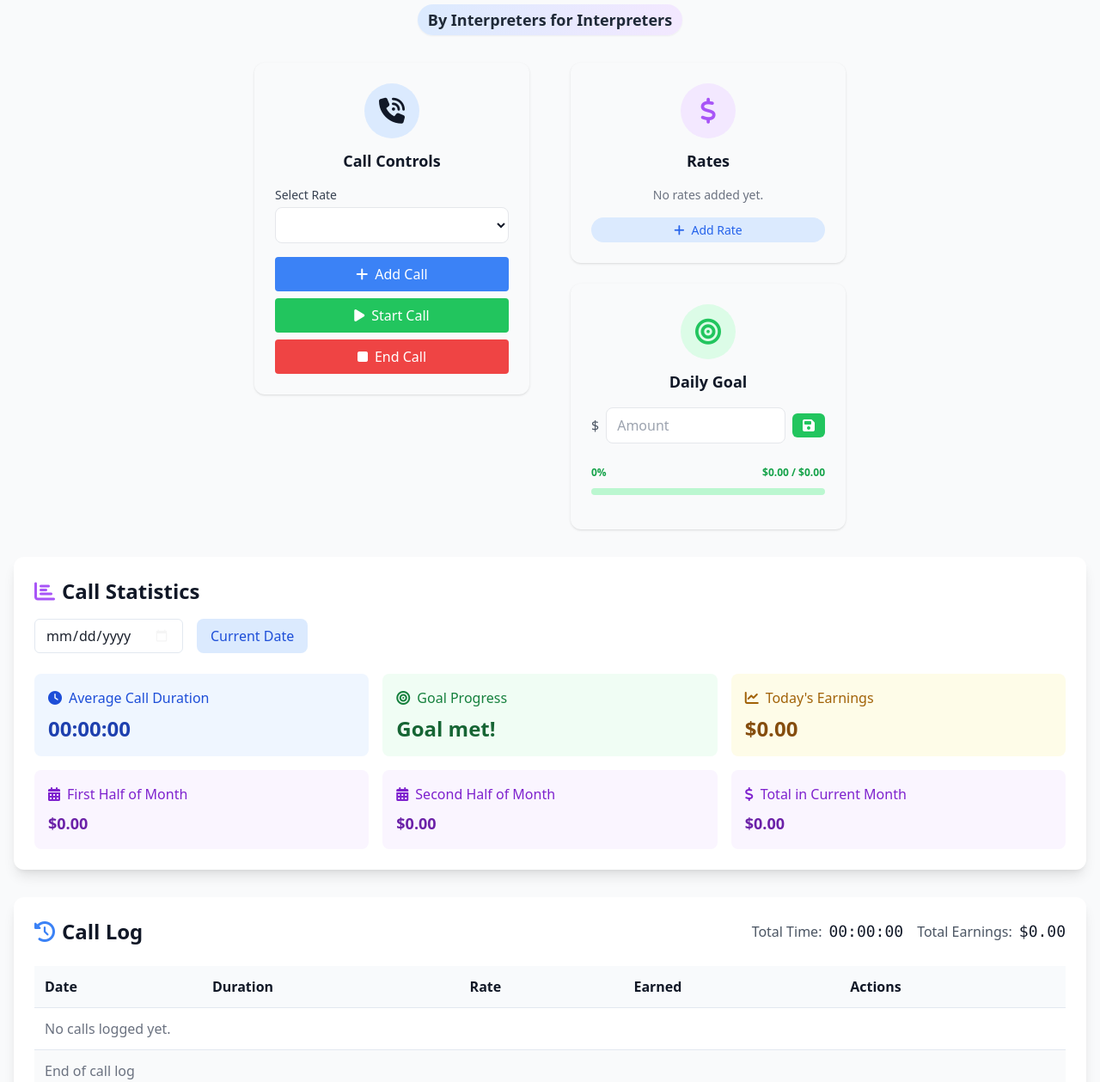
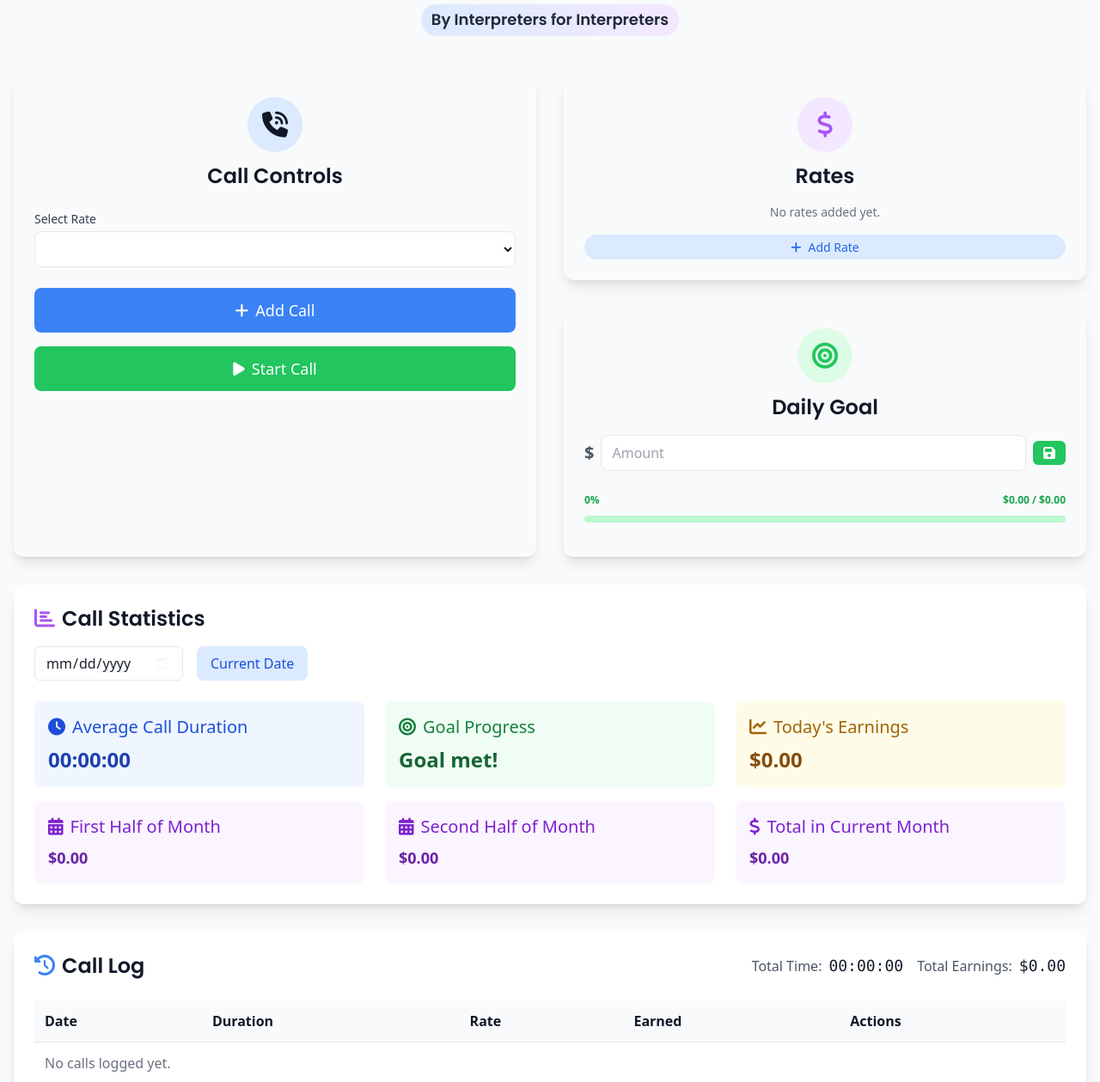
Before and after one commit to untopo/work-time-tracker, a plain HTML site: page index.html in a window 1280 px wide. Shown: the part 179-1438 px from the top of the page at 86% size. Drawn offline with nearby package versions, Linux system fonts and the light colour scheme.

Commit message:
Update index.html

```diff
--- a/index.html
+++ b/index.html
@@ -6,6 +6,9 @@
     <title>Work Time Tracker</title>
     <script src="https://cdn.tailwindcss.com"></script>
     <link rel="stylesheet" href="https://cdnjs.cloudflare.com/ajax/libs/font-awesome/6.4.0/css/all.min.css">
+    <link rel="preconnect" href="https://fonts.googleapis.com">
+    <link rel="preconnect" href="https://fonts.gstatic.com" crossorigin>
+    <link href="https://fonts.googleapis.com/css2?family=Poppins:wght@400;600;700&display=swap" rel="stylesheet">
     <style>
         @keyframes heartbeat {
             0% { transform: scale(1); }
@@ -18,6 +21,17 @@
         .animate-beat {
             animation: heartbeat 1s infinite;
             display: inline-block;
+        }
+
+        /* New glow pulse animation for active calls */
+        @keyframes glow-pulse {
+            0% { box-shadow: 0 0 5px rgba(59, 130, 246, 0.4), 0 0 10px rgba(59, 130, 246, 0.3); }
+            50% { box-shadow: 0 0 15px rgba(59, 130, 246, 0.6), 0 0 25px rgba(59, 130, 246, 0.4); }
+            100% { box-shadow: 0 0 5px rgba(59, 130, 246, 0.4), 0 0 10px rgba(59, 130, 246, 0.3); }
+        }
+        .active-call-pulse {
+            animation: glow-pulse 2s infinite;
+            border: 2px solid #3b82f6;
         }
 
         .amount-input { width: 100px; }
@@ -426,6 +440,19 @@
                 flex-direction: column;
             }
         }
+
+        /* New Typography Styles */
+        .font-poppins {
+            font-family: 'Poppins', sans-serif;
+        }
+
+        h1 {
+            font-weight: 700;
+        }
+
+        h2, h3, h4 {
+            font-weight: 600;
+        }
     </style>
 </head>
 <body class="bg-gray-50 dark:bg-gray-900 text-gray-900 dark:text-gray-100 transition-colors">
@@ -433,76 +460,76 @@
     <div class="flex justify-end mb-4 gap-2">
         <button id="settings-toggle" aria-label="Open settings"
                 class="w-10 h-10 flex items-center justify-center rounded-full bg-gray-100 dark:bg-gray-800 hover:bg-gray-200 dark:hover:bg-gray-700 transition-all duration-300 focus:outline-none">
-            <i class="fas fa-cog text-gray-600 dark:text-gray-300 transition-transform duration-300"></i>
+            <i class="fas fa-cog text-gray-600 dark:text-gray-300 transition-transform duration-300 text-xl"></i>
         </button>
         <button id="dark-toggle" aria-label="Toggle dark mode"
                 class="w-10 h-10 flex items-center justify-center rounded-full bg-gray-100 dark:bg-gray-800 hover:bg-gray-200 dark:hover:bg-gray-700 transition-all duration-300 focus:outline-none">
-            <i class="fas fa-sun text-yellow-500 hidden dark:block"></i>
-            <i class="fas fa-moon text-gray-600 dark:text-gray-300 block dark:hidden"></i>
-        </button>
-    </div>
-
-    <header class="mb-8 text-center">
-        <h1 class="text-4xl md:text-5xl font-extrabold bg-gradient-to-r from-blue-600 to-purple-600 bg-clip-text text-transparent mb-3 animate-gradient">
+            <i class="fas fa-sun text-yellow-500 hidden dark:block text-xl"></i>
+            <i class="fas fa-moon text-gray-600 dark:text-gray-300 block dark:hidden text-xl"></i>
+        </button>
+    </div>
+
+    <header class="mb-12 text-center">
+        <h1 class="text-4xl md:text-5xl font-poppins bg-gradient-to-r from-blue-600 to-purple-600 bg-clip-text text-transparent mb-3 animate-gradient">
             Work Time Tracker
         </h1>
         <p class="text-lg md:text-xl text-gray-700 dark:text-gray-300 font-light tracking-wide mb-2">
             <span class="inline-block">
-                <i class="fas fa-clock text-blue-500 dark:text-blue-400 mr-2 animate-pulse"></i>
+                <i class="fas fa-clock text-blue-500 dark:text-blue-400 mr-2 animate-pulse text-lg"></i>
                 Track Your Time
             </span>
             <span class="mx-2">•</span>
             <span class="inline-block">
-                <i class="fas fa-chart-line text-purple-500 dark:text-purple-400 mr-2 animate-pulse"></i>
+                <i class="fas fa-chart-line text-purple-500 dark:text-purple-400 mr-2 animate-pulse text-lg"></i>
                 Monitor Earnings
             </span>
         </p>
-        <p class="text-md md:text-lg font-semibold text-gray-800 dark:text-gray-200 bg-gradient-to-r from-blue-100 to-purple-100 dark:from-gray-900 dark:to-black py-1 px-3 rounded-full inline-block shadow-sm">
+        <p class="text-md md:text-lg font-poppins font-semibold text-gray-800 dark:text-gray-200 bg-gradient-to-r from-blue-100 to-purple-100 dark:from-gray-900 dark:to-black py-1 px-3 rounded-full inline-block shadow-sm">
             By Interpreters for Interpreters
         </p>
     </header>
 
-<div class="flex flex-col md:flex-row items-start justify-center gap-12 mb-8">
-    <div class="tracker-container dark:bg-gray-800 rounded-xl shadow p-6 flex flex-col items-center w-full">
-        <div class="flex flex-col items-center mb-2">
+<div class="grid grid-cols-1 md:grid-cols-2 gap-8 mb-8">
+    <div class="dark:bg-gray-800 rounded-xl shadow-lg p-6 w-full">
+        <div class="flex flex-col items-center mb-4">
             <div class="bg-blue-100 dark:bg-blue-950 rounded-full w-16 h-16 flex items-center justify-center mb-3">
                 <i class="fas fa-phone-volume text-3xl text-primary dark:text-blue-300"></i>
             </div>
-            <h2 class="text-lg font-semibold mb-2 text-dark dark:text-gray-200">Call Controls</h2>
-        </div>
-        <div class="w-full mb-4">
+            <h2 class="text-2xl font-poppins font-semibold mb-2 text-dark dark:text-gray-200">Call Controls</h2>
+        </div>
+        <div class="w-full mb-6">
             <label for="select-call-rate" class="block text-sm font-medium text-gray-700 dark:text-gray-300 mb-1">Select Rate</label>
             <select id="select-call-rate"
-        class="w-full px-3 py-2 border rounded-lg focus:outline-none focus:border-blue-500 dark:bg-gray-700 dark:border-gray-600 dark:text-gray-200 bg-white dark:bg-gray-800">
+                class="w-full px-4 py-2 border rounded-lg focus:outline-none focus:border-blue-500 dark:bg-gray-700 dark:border-gray-600 dark:text-gray-200 bg-white dark:bg-gray-800">
             </select>
         </div>
-        <div class="flex flex-col gap-2 w-full">
-            <button id="add-call-btn" class="bg-blue-500 text-white px-4 py-2 rounded hover:bg-blue-600 dark:bg-blue-500 dark:hover:bg-blue-600 transition w-full flex items-center justify-center gap-2">
+        <div class="flex flex-col gap-4 w-full">
+            <button id="add-call-btn" class="bg-blue-500 text-white px-4 py-3 rounded-lg hover:bg-blue-600 dark:bg-blue-500 dark:hover:bg-blue-600 transition w-full flex items-center justify-center gap-2 text-lg">
                 <i class="fas fa-plus"></i> Add Call
             </button>
-            <button id="start-call-btn" class="bg-green-500 text-white px-4 py-2 rounded hover:bg-green-600 dark:hover:bg-green-800 transition w-full flex items-center justify-center gap-2">
+            <button id="start-call-btn" class="bg-green-500 text-white px-4 py-3 rounded-lg hover:bg-green-600 dark:hover:bg-green-800 transition w-full flex items-center justify-center gap-2 text-lg">
                 <i class="fas fa-play"></i> Start Call
             </button>
-            <button id="end-call-btn" class="bg-red-500 text-white px-4 py-2 rounded hover:bg-red-600 dark:hover:bg-red-800 transition w-full flex items-center justify-center gap-2">
+            <button id="end-call-btn" class="bg-red-500 text-white px-4 py-3 rounded-lg hover:bg-red-600 dark:hover:bg-red-800 transition w-full flex items-center justify-center gap-2 text-lg" style="display:none;">
                 <i class="fas fa-stop"></i> End Call
             </button>
         </div>
-        <div id="live-call-info" class="mt-4 w-full" style="display:none;">
-            <div class="flex flex-col items-center bg-green-50 dark:bg-green-900 rounded-lg p-3 shadow-inner">
-                <span class="text-green-700 dark:text-green-300 font-semibold text-sm mb-1">Ongoing Call</span>
-                <span id="live-call-timer" class="font-mono text-xl text-green-900 dark:text-green-200 mb-1">00:00:00</span>
-                <span id="live-call-earnings" class="font-mono text-lg text-green-800 dark:text-green-100">$0.00 earned</span>
-            </div>
-        </div>
-    </div>
-
-    <div class="flex flex-col w-full tracker-container">
-        <div class="dark:bg-gray-800 rounded-xl shadow p-6 w-full mb-6">
+        <div id="live-call-info" class="mt-6 w-full rounded-lg shadow-inner transition-all" style="display:none;">
+            <div class="flex flex-col items-center bg-green-50 dark:bg-green-900/40 rounded-lg p-4">
+                <span class="text-green-700 dark:text-green-300 font-semibold text-lg mb-2">Ongoing Call</span>
+                <span id="live-call-timer" class="font-mono text-3xl text-green-900 dark:text-green-200 font-bold mb-2">00:00:00</span>
+                <span id="live-call-earnings" class="font-mono text-2xl text-green-800 dark:text-green-100 font-bold">$0.00 earned</span>
+            </div>
+        </div>
+    </div>
+
+    <div class="grid grid-cols-1 gap-8">
+        <div class="dark:bg-gray-800 rounded-xl shadow-lg p-6 w-full">
             <div class="flex flex-col items-center mb-4">
                 <div class="bg-purple-100 dark:bg-purple-950 rounded-full w-16 h-16 flex items-center justify-center mb-3">
                     <i class="fas fa-dollar-sign text-3xl text-purple-500 dark:text-purple-300"></i>
                 </div>
-                <h2 class="text-lg font-semibold text-dark dark:text-gray-200">Rates</h2>
+                <h2 class="text-2xl font-poppins font-semibold text-dark dark:text-gray-200">Rates</h2>
             </div>
             <div id="rates-list" class="mb-4">
             </div>
@@ -513,7 +540,7 @@
                 <input type="text" id="rate-name" placeholder="Rate Name" maxlength="50"
                     class="w-full mb-2 px-3 py-2 border rounded-lg focus:outline-none focus:border-blue-500">
                 <div class="flex items-center mb-2">
-                    <span class="text-gray-600 dark:text-gray-300 mr-2">$</span>
+                    <span class="text-gray-600 dark:text-gray-300 mr-2 text-xl font-bold">$</span>
                     <input type="number" id="rate-amount" placeholder="Amount" step="0.01" min="0.01" max="999999"
                         class="flex-1 px-3 py-2 border rounded-lg focus:outline-none focus:border-blue-500">
                     <span class="text-gray-600 dark:text-gray-300 ml-2">/min</span>
@@ -531,17 +558,17 @@
             </form>
         </div>
 
-        <div class="dark:bg-gray-800 rounded-xl shadow p-6 w-full">
+        <div class="dark:bg-gray-800 rounded-xl shadow-lg p-6 w-full">
             <div class="flex flex-col items-center mb-4">
                 <div class="bg-green-100 dark:bg-green-950 rounded-full w-16 h-16 flex items-center justify-center mb-3">
                     <i class="fas fa-bullseye text-3xl text-green-500 dark:text-green-300"></i>
                 </div>
-                <h2 class="text-lg font-semibold text-dark dark:text-gray-200">Daily Goal</h2>
+                <h2 class="text-2xl font-poppins font-semibold text-dark dark:text-gray-200">Daily Goal</h2>
             </div>
             <form id="goal-form" class="flex items-center gap-2">
                 <div class="flex-1">
                     <div class="flex items-center">
-                        <span class="text-gray-600 dark:text-gray-300 mr-2">$</span>
+                        <span class="text-gray-600 dark:text-gray-300 mr-2 text-xl font-bold">$</span>
                         <input type="number" id="goal-amount" placeholder="Amount" step="0.01" min="0" max="999999"
                             class="flex-1 px-3 py-2 border rounded-lg focus:outline-none focus:border-blue-500">
                     </div>
@@ -577,13 +604,12 @@
     </div>
 </div>
 
-<div class="bg-white dark:bg-gray-800 rounded-xl shadow-lg overflow-hidden mb-8">
-    <div class="p-6">
-        <h2 class="text-2xl font-semibold text-gray-900 dark:text-gray-100 mb-4">
+<div class="bg-white dark:bg-gray-800 rounded-xl shadow-lg overflow-hidden mb-8 p-6">
+    <h2 class="text-2xl font-poppins font-semibold text-gray-900 dark:text-gray-100 mb-4">
         <i class="fas fa-chart-bar text-purple-500 mr-2"></i>Call Statistics
     </h2>
     <div class="flex justify-between items-center mb-6">
-            <div class="flex items-center gap-4">
+        <div class="flex items-center gap-4 flex-wrap">
             <input type="date" id="stats-date-picker"
                    class="px-3 py-2 border rounded-lg focus:outline-none focus:border-blue-500 dark:bg-gray-700 dark:border-gray-600 dark:text-gray-200"
             />
@@ -594,30 +620,30 @@
         </div>
     </div>
 
-        <div class="grid grid-cols-1 md:grid-cols-3 gap-4 mb-4">
+    <div class="grid grid-cols-1 md:grid-cols-3 gap-6 mb-4">
         <div class="bg-blue-50 dark:bg-blue-900/40 p-4 rounded-lg">
-                <h3 class="text-blue-700 dark:text-blue-300 font-medium mb-2">
+            <h3 class="text-blue-700 dark:text-blue-300 font-medium mb-2 text-xl">
                 <i class="fas fa-clock mr-2"></i>Average Call Duration
             </h3>
             <p id="avg-duration" class="text-2xl font-bold text-blue-800 dark:text-blue-200">00:00:00</p>
         </div>
         <div class="bg-green-50 dark:bg-green-900/40 p-4 rounded-lg">
-                <h3 class="text-green-700 dark:text-green-300 font-medium mb-2">
+            <h3 class="text-green-700 dark:text-green-300 font-medium mb-2 text-xl">
                 <i class="fas fa-bullseye mr-2"></i>Goal Progress
             </h3>
             <p id="goal-estimate" class="text-2xl font-bold text-green-800 dark:text-green-200">-- mins to goal</p>
         </div>
         <div class="bg-yellow-50 dark:bg-yellow-900/40 p-4 rounded-lg">
-                <h3 class="text-yellow-700 dark:text-yellow-300 font-medium mb-2">
+            <h3 class="text-yellow-700 dark:text-yellow-300 font-medium mb-2 text-xl">
                 <i class="fas fa-chart-line mr-2"></i>Today's Earnings
             </h3>
             <p id="today-earnings" class="text-2xl font-bold text-yellow-800 dark:text-yellow-200">$0.00</p>
         </div>
     </div>
 
-        <div id="monthly-earnings-cards" class="grid grid-cols-1 md:grid-cols-3 gap-4">
+    <div id="monthly-earnings-cards" class="grid grid-cols-1 md:grid-cols-3 gap-6">
         <div class="bg-purple-50 dark:bg-purple-900/40 p-4 rounded-lg">
-                <h3 class="text-purple-700 dark:text-purple-300 font-medium mb-2">
+            <h3 class="text-purple-700 dark:text-purple-300 font-medium mb-2 text-xl">
                 <i class="fas fa-calendar-alt mr-2"></i>First Half of Month
             </h3>
             <p class="text-lg text-purple-800 dark:text-purple-200 font-bold">
@@ -625,7 +651,7 @@
             </p>
         </div>
         <div class="bg-purple-50 dark:bg-purple-900/40 p-4 rounded-lg">
-                <h3 class="text-purple-700 dark:text-purple-300 font-medium mb-2">
+            <h3 class="text-purple-700 dark:text-purple-300 font-medium mb-2 text-xl">
                 <i class="fas fa-calendar-alt mr-2"></i>Second Half of Month
             </h3>
             <p class="text-lg text-purple-800 dark:text-purple-200 font-bold">
@@ -633,7 +659,7 @@
             </p>
         </div>
         <div class="bg-purple-50 dark:bg-purple-900/40 p-4 rounded-lg">
-                <h3 class="text-purple-700 dark:text-purple-300 font-medium mb-2">
+            <h3 class="text-purple-700 dark:text-purple-300 font-medium mb-2 text-xl">
                 <i class="fas fa-dollar-sign mr-2"></i>Total in Current Month
             </h3>
             <p class="text-lg text-purple-800 dark:text-purple-200 font-bold">
@@ -642,9 +668,9 @@
         </div>
     </div>
 
-        <div id="payment-cycle-earnings-cards" class="grid grid-cols-1 md:grid-cols-3 gap-4 hidden">
+    <div id="payment-cycle-earnings-cards" class="grid grid-cols-1 md:grid-cols-3 gap-6 hidden">
         <div class="bg-purple-50 dark:bg-purple-900/40 p-4 rounded-lg">
-                <h3 class="text-purple-700 dark:text-purple-300 font-medium mb-2">
+            <h3 class="text-purple-700 dark:text-purple-300 font-medium mb-2 text-xl">
                 <i class="fas fa-money-bill-wave mr-2"></i>Current Cycle Earnings
             </h3>
             <p id="cycle-earnings" class="text-2xl font-bold text-purple-800 dark:text-purple-200">
@@ -652,7 +678,7 @@
             </p>
         </div>
         <div class="bg-purple-50 dark:bg-purple-900/40 p-4 rounded-lg">
-                <h3 class="text-purple-700 dark:text-purple-300 font-medium mb-2">
+            <h3 class="text-purple-700 dark:text-purple-300 font-medium mb-2 text-xl">
                 <i class="fas fa-calendar-check mr-2"></i>Cycle Progress
             </h3>
             <div class="text-sm text-gray-700 dark:text-gray-300">
@@ -671,7 +697,7 @@
             </div>
         </div>
         <div class="bg-purple-50 dark:bg-purple-900/40 p-4 rounded-lg">
-                <h3 class="text-purple-700 dark:text-purple-300 font-medium mb-2">
+            <h3 class="text-purple-700 dark:text-purple-300 font-medium mb-2 text-xl">
                 <i class="fas fa-clock mr-2"></i>Pay Day Countdown
             </h3>
             <div class="text-sm text-gray-700 dark:text-gray-300">
@@ -687,12 +713,10 @@
         </div>
     </div>
 </div>
-</div>
-
-<div class="bg-white dark:bg-gray-800 rounded-xl shadow-lg overflow-hidden mb-8">
-    <div class="p-6">
+
+<div class="bg-white dark:bg-gray-800 rounded-xl shadow-lg overflow-hidden mb-8 p-6">
     <div class="flex flex-col md:flex-row items-center justify-between gap-4 mb-6">
-            <h2 class="text-2xl font-semibold text-gray-900 dark:text-gray-100">
+        <h2 class="text-2xl font-poppins font-semibold text-gray-900 dark:text-gray-100">
             <i class="fas fa-history text-blue-500 mr-2"></i>Call Log
         </h2>
         <div class="flex flex-wrap items-center gap-4">
@@ -727,7 +751,6 @@
             </tr>
             </tfoot>
         </table>
-        </div>
     </div>
 </div>
 
@@ -957,11 +980,25 @@
     const cycleStartDateInput = document.getElementById('cycle-start-date-input');
     const cycleEndDateInput = document.getElementById('cycle-end-date-input');
     const cyclePayDateInput = document.getElementById('cycle-pay-date-input');
-    let rates = JSON.parse(localStorage.getItem('rates')) || [];
-    let calls = JSON.parse(localStorage.getItem('calls')) || [];
-    let dailyGoal = JSON.parse(localStorage.getItem('dailyGoal')) || { amount: 0 };
-    let paymentCyclesEnabled = JSON.parse(localStorage.getItem('paymentCyclesEnabled')) || false;
-    let paymentCycles = JSON.parse(localStorage.getItem('paymentCycles')) || [];
+
+    // Bug Fix: Add try-catch for local storage parsing to prevent app crash on corrupted data
+    let rates, calls, dailyGoal, paymentCyclesEnabled, paymentCycles;
+    try {
+        rates = JSON.parse(localStorage.getItem('rates')) || [];
+        calls = JSON.parse(localStorage.getItem('calls')) || [];
+        dailyGoal = JSON.parse(localStorage.getItem('dailyGoal')) || { amount: 0 };
+        paymentCyclesEnabled = JSON.parse(localStorage.getItem('paymentCyclesEnabled')) || false;
+        paymentCycles = JSON.parse(localStorage.getItem('paymentCycles')) || [];
+    } catch (e) {
+        console.error("Failed to parse local storage data. Resetting app data.", e);
+        localStorage.clear();
+        rates = [];
+        calls = [];
+        dailyGoal = { amount: 0 };
+        paymentCyclesEnabled = false;
+        paymentCycles = [];
+    }
+
     let activeTimers = new Set();
     let liveCallTimerId = null;
     let liveCallStart = null;
@@ -1321,6 +1358,8 @@
         startCallBtn.style.display = 'none';
         endCallBtn.style.display = 'block';
         liveCallInfo.style.display = 'flex';
+        // UI Improvement: Add pulse effect to live call info box
+        liveCallInfo.classList.add('active-call-pulse');
 
         liveCallStart = Date.now();
         currentCallRate = parseFloat(rateSelect.value);
@@ -1358,6 +1397,8 @@
         startCallBtn.style.display = 'block';
         endCallBtn.style.display = 'none';
         liveCallInfo.style.display = 'none';
+        // UI Improvement: Remove pulse effect
+        liveCallInfo.classList.remove('active-call-pulse');
         liveCallTimerDisplay.textContent = '00:00:00';
         liveCallEarningsDisplay.textContent = '$0.00 earned';
     }
```
Lines whose indentation alone changed are shown as unchanged.
